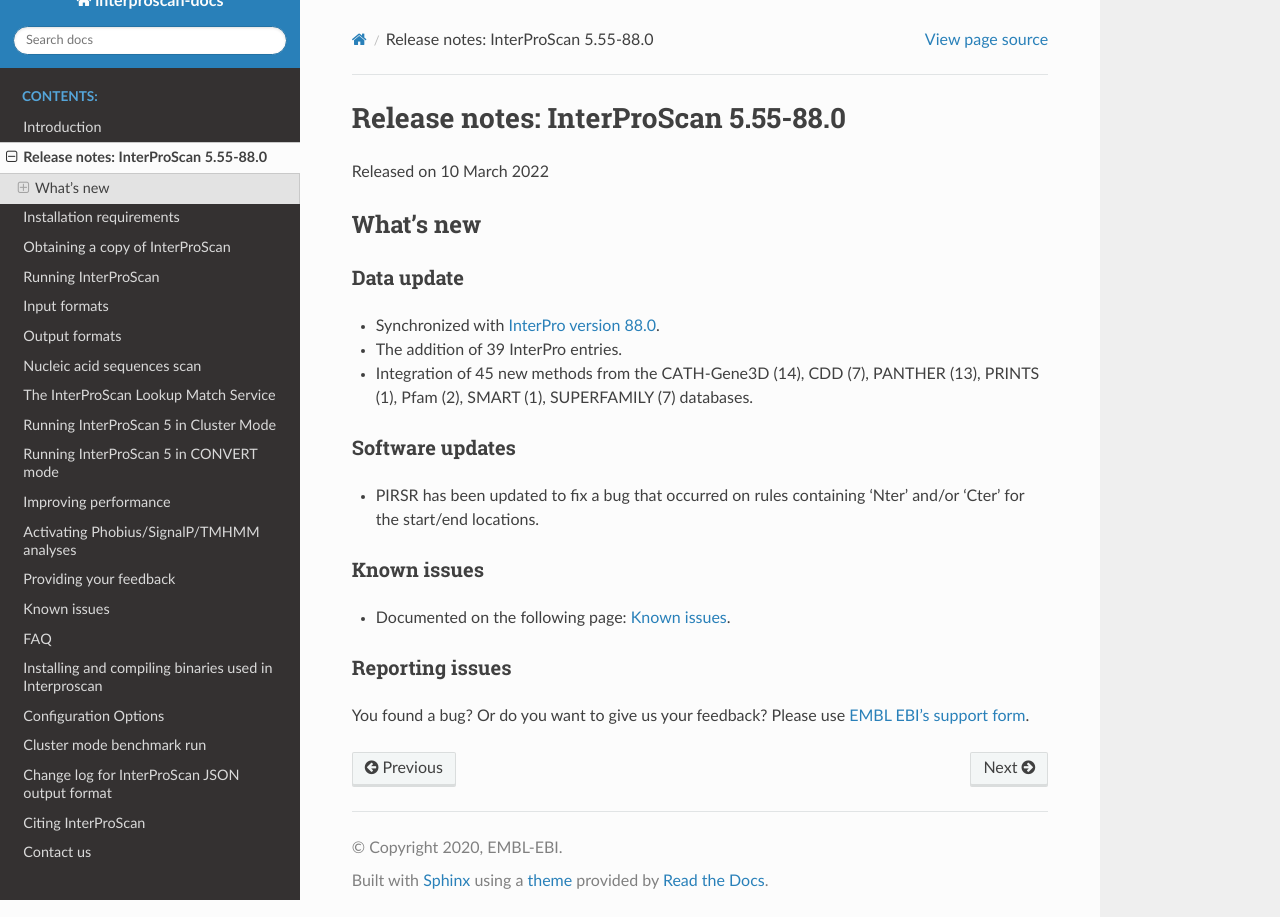
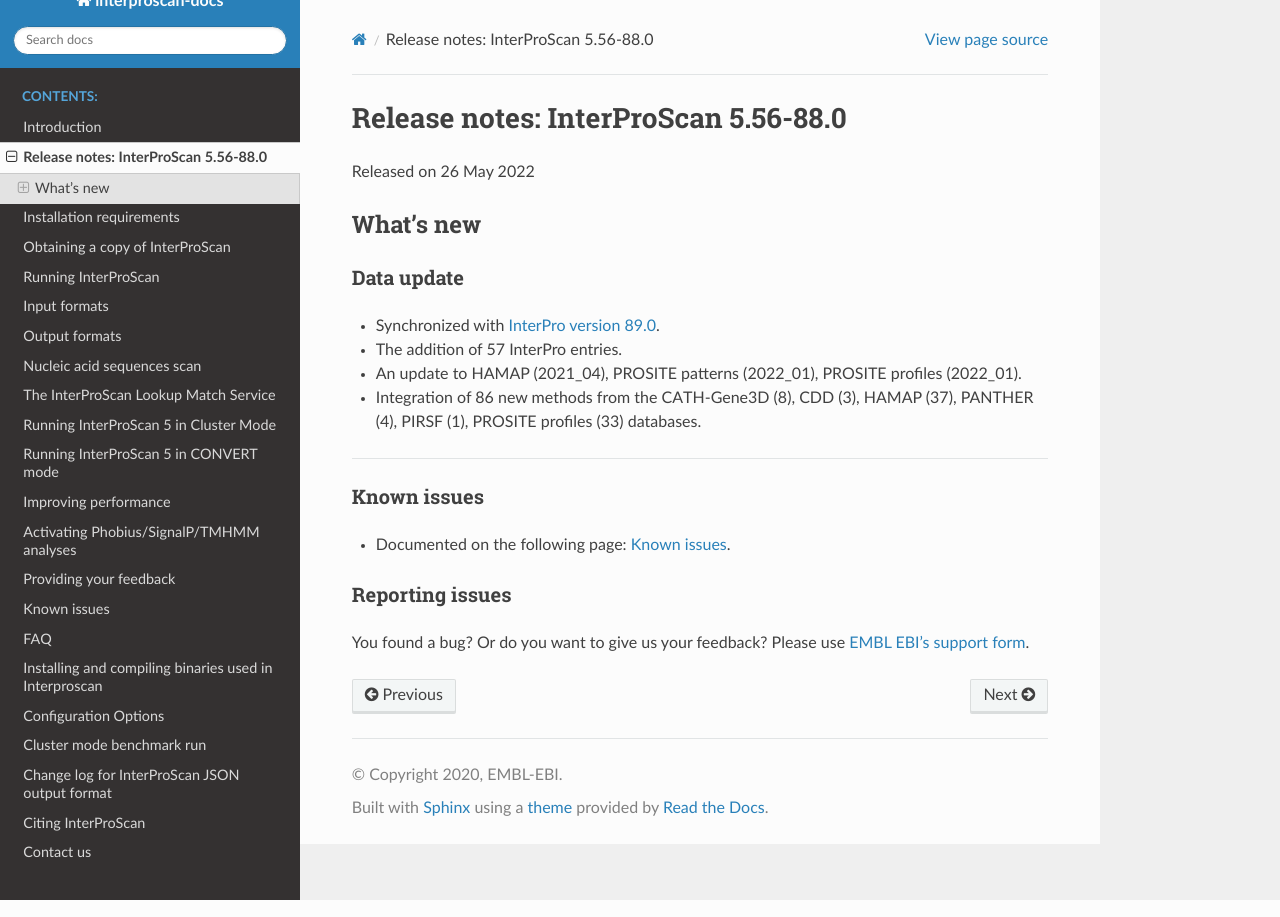
Before and after one commit to ebi-pf-team/interproscan-docs, a Sphinx documentation site: the page built from docs/ReleaseNotes.rst, in a window 1280 px wide. Built offline with Sphinx 7.4.7 and the Read the Docs theme 2.0.0, drawn with Linux system fonts in a browser that asks for light colours.

Commit message:
5.56-89.0 update

```diff
--- a/docs/ReleaseNotes.rst
+++ b/docs/ReleaseNotes.rst
@@ -1,7 +1,7 @@
-Release notes: InterProScan 5.55-88.0
+Release notes: InterProScan 5.56-88.0
 =====================================
 
-Released on 10 March 2022
+Released on 26 May 2022
 
 What’s new
 ~~~~~~~~~~
@@ -9,15 +9,15 @@
 Data update
 ^^^^^^^^^^^
 
--  Synchronized with `InterPro version 88.0 <http://www.ebi.ac.uk/interpro/release_notes>`__.
--  The addition of 39 InterPro entries.
--  Integration of 45 new methods from the CATH-Gene3D (14), CDD (7), PANTHER (13), PRINTS (1), Pfam (2), SMART (1), SUPERFAMILY (7) databases.
+-  Synchronized with `InterPro version 89.0 <http://www.ebi.ac.uk/interpro/release_notes/89.0/>`__.
+-  The addition of 57 InterPro entries.
+-  An update to HAMAP (2021_04), PROSITE patterns (2022_01), PROSITE profiles (2022_01).
+-  Integration of 86 new methods from the CATH-Gene3D (8), CDD (3), HAMAP (37), PANTHER (4), PIRSF (1), PROSITE profiles (33) databases.
 
-
-Software updates
+.. Software updates
 ^^^^^^^^^^^^^^^^
 
--  PIRSR has been updated to fix a bug that occurred on rules containing 'Nter' and/or 'Cter' for the start/end locations.
+.. -  PIRSR has been updated to fix a bug that occurred on rules containing 'Nter' and/or 'Cter' for the start/end locations.
 
 Known issues
 ^^^^^^^^^^^^
```
Also changed, not shown: docs/HowToDownload.rst (+7 -7 lines), docs/LocalLookupService.rst (+15 -15 lines).
